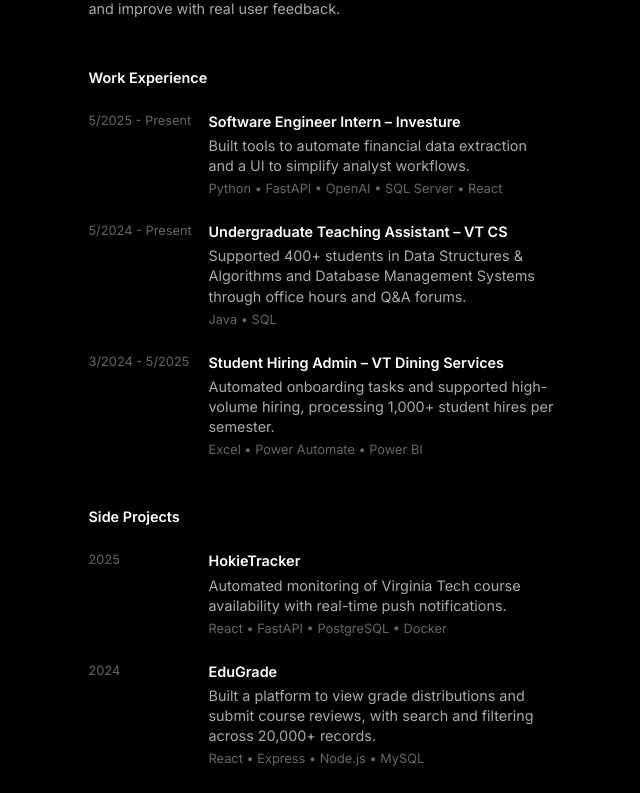
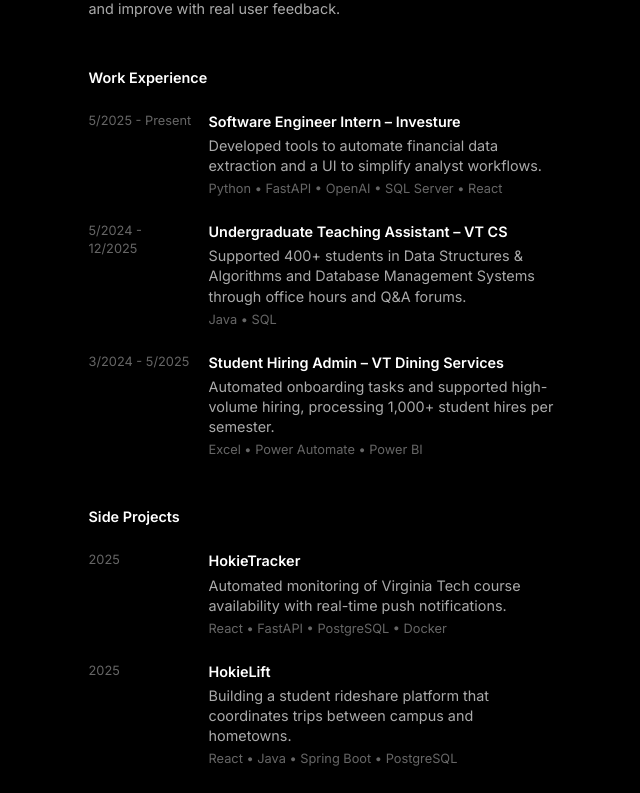
Before and after one commit to weiqlu/weiqlu-portfolio, a React (Vite) app in the folder client/: page / in a window 1280 px wide. Shown: the part 340-1133 px from the top of the page, without its empty margins (318-958 px from the left). Built offline with nearby package versions, Linux system fonts and the light colour scheme; some icons are missing.

Commit message:
updated experience and project

```diff
--- a/client/src/components/Experience.jsx
+++ b/client/src/components/Experience.jsx
@@ -7,12 +7,12 @@ const experiences = [
     period: "5/2025 - Present",
     title: "Software Engineer Intern – Investure",
     company: "",
-    description: "Built tools to automate financial data extraction and a UI to simplify analyst workflows.",
+    description: "Developed tools to automate financial data extraction and a UI to simplify analyst workflows.",
     technologies: ["Python", "FastAPI", "OpenAI", "SQL Server", "React"],
     link: "https://www.investure.com/",
   },
   {
-    period: "5/2024 - Present",
+    period: "5/2024 - 12/2025",
     title: "Undergraduate Teaching Assistant – VT CS",
     company: "",
     description:
--- a/client/src/components/Projects.jsx
+++ b/client/src/components/Projects.jsx
@@ -11,6 +11,15 @@ const projects = [
       "Automated monitoring of Virginia Tech course availability with real-time push notifications.",
     technologies: ["React", "FastAPI", "PostgreSQL", "Docker"],
     link: "https://hokietracker.dev/",
+  },
+  {
+    year: "2025",
+    logo: "",
+    title: "HokieLift",
+    description:
+      "Building a student rideshare platform that coordinates trips between campus and hometowns.",
+    technologies: ["React", "Java", "Spring Boot", "PostgreSQL"],
+    link: "",
   },
   {
     year: "2024",
```
